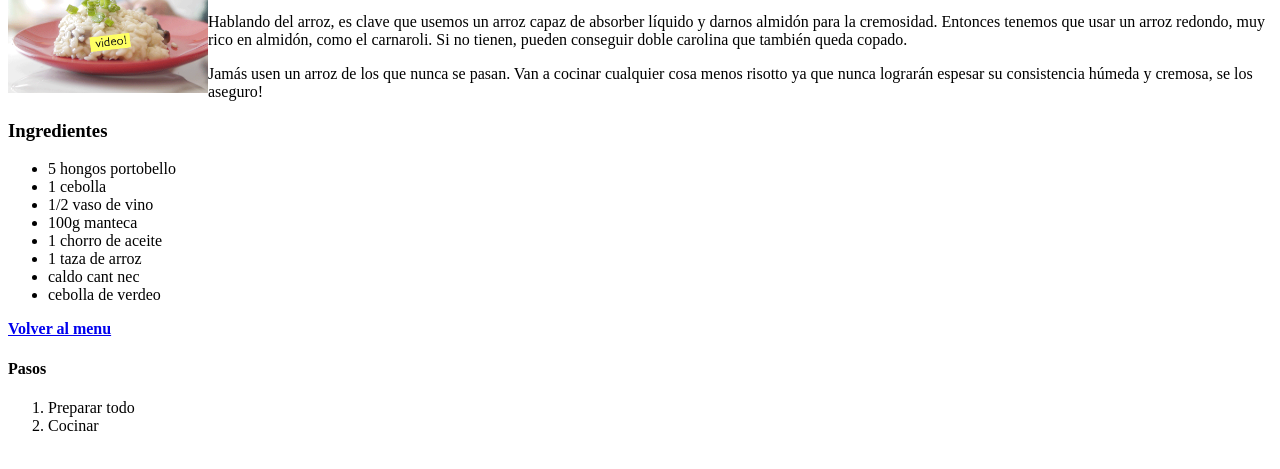
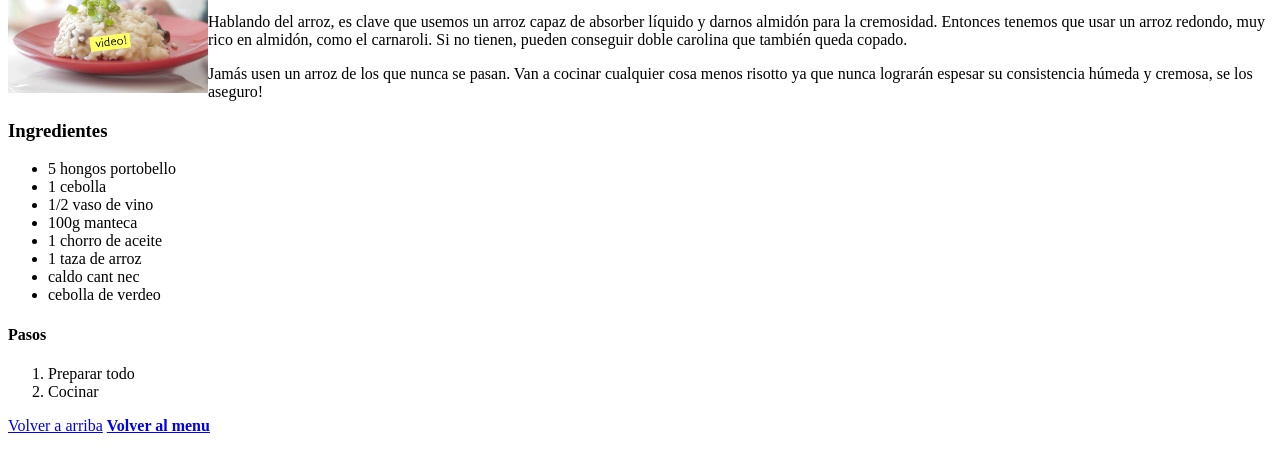
Before and after one commit to Em4gon/odin-recipes, a plain HTML site: page recipes/risotto.html in a window 1280 px wide. Shown: the part 137-606 px from the top of the page. Drawn offline with Linux system fonts and the light colour scheme.

Commit message:
Add button to return to header
Added button to return to header in the 2 pages

```diff
--- a/recipes/risotto.html
+++ b/recipes/risotto.html
@@ -36,12 +36,14 @@
         <li>cebolla de verdeo</li>
     </ul>
 
-    <strong><a href="./../index.html">Volver al menu</a></strong>
-
     <h4>Pasos</h4>
     <ol>
         <li>Preparar todo</li>
         <li>Cocinar</li>
     </ol>
+
+    <a href="#header">Volver a arriba</a>
+    <strong><a href="./../index.html">Volver al menu</a></strong>
+
 </body>
 </html>
```
Also changed, not shown: recipes/sanguche.html (+1 -1 lines).
